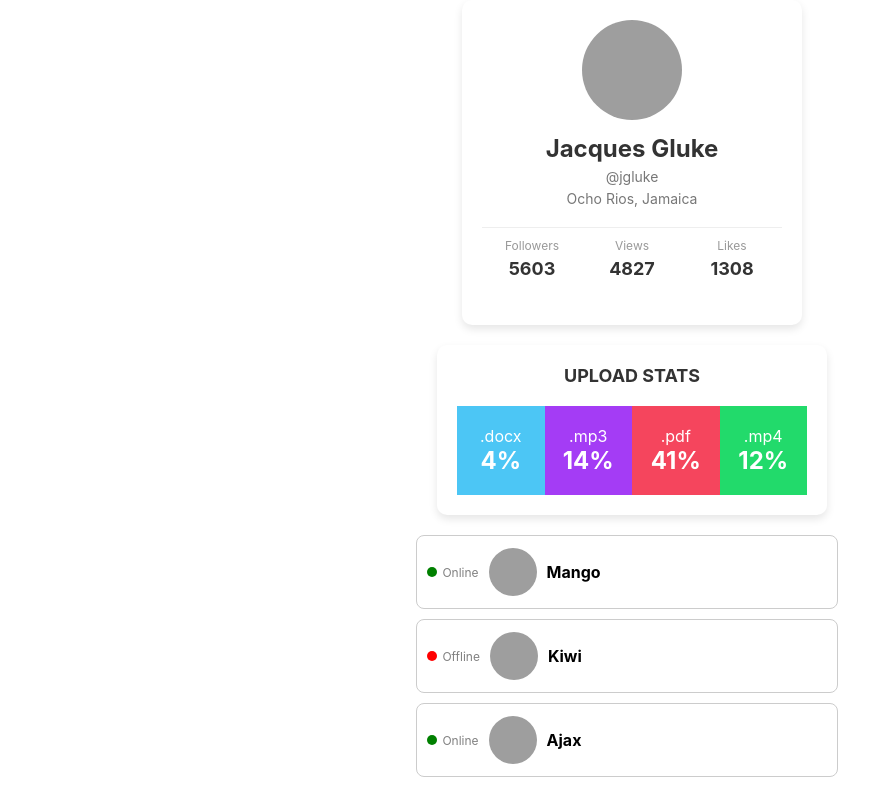
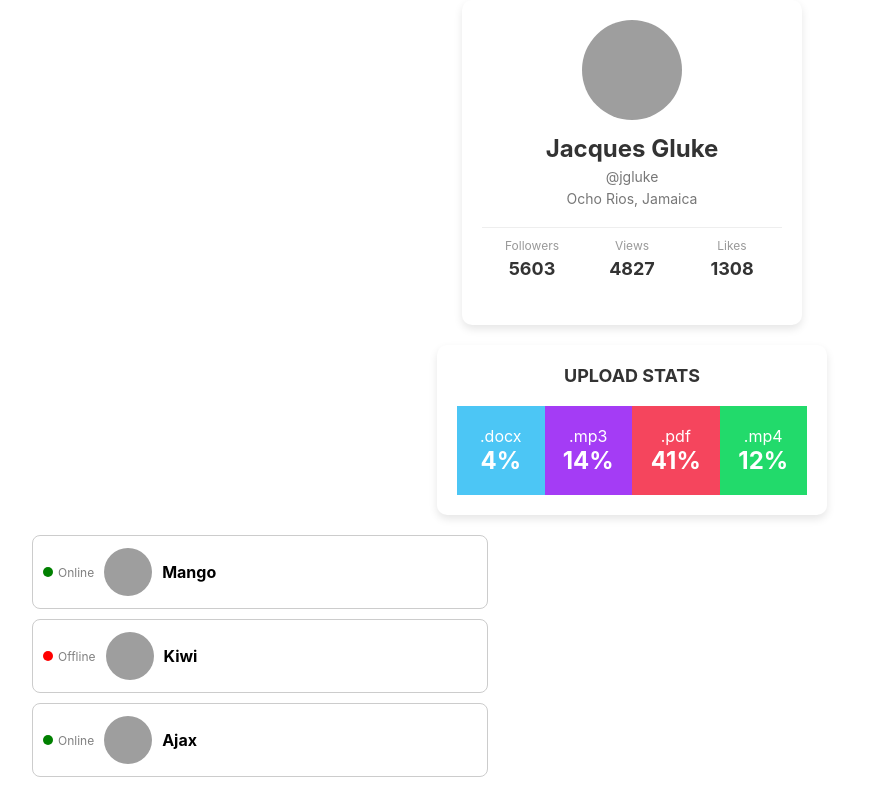
Before and after one commit to Seweryn999/goit-react-hw-01-components, a React (Create React App) app: page / in a window 1280 px wide. Shown: the top 785 px of the page, without its empty margins (8-877 px from the left). Built offline with nearby package versions, Linux system fonts and the light colour scheme; grey boxes are pictures that could not be loaded.

Commit message:
new styles

```diff
--- a/src/components/FriendsList.jsx
+++ b/src/components/FriendsList.jsx
@@ -1,11 +1,13 @@
 import React from 'react';
 import PropTypes from 'prop-types';
 import FriendListItem from './FriendsListItem';
+import styles from './FriendsList';
 
 const FriendList = ({ friends }) => {
   if (!Array.isArray(friends)) return null;
 
   return (
+    <div className={styles.friendListContainer}>
       <ul>
         {friends.map(friend => (
           <FriendListItem
@@ -16,6 +18,7 @@ const FriendList = ({ friends }) => {
           />
         ))}
       </ul>
+    </div>
   );
 };
 
--- a/src/components/FriendsListItem.jsx
+++ b/src/components/FriendsListItem.jsx
@@ -4,6 +4,7 @@ import styles from './FriendsListItem.module.css';
 
 const FriendListItem = ({ avatar, name, isOnline }) => {
   return (
+    <div className={styles.centered}>
       <li className={styles.item}>
         <div className={styles.statusWrapper}>
           <span
@@ -23,6 +24,7 @@ const FriendListItem = ({ avatar, name, isOnline }) => {
         />
         <p className={styles.name}>{name}</p>
       </li>
+    </div>
   );
 };
 
--- a/src/components/FriendsListItem.module.css
+++ b/src/components/FriendsListItem.module.css
@@ -1,16 +1,17 @@
 .item {
   display: flex;
-  margin-left: 31%;
-
   align-items: center;
   padding: 10px;
   border: 1px solid #ccc;
-  width: 400px;
+  width: 35%;
   border-radius: 8px;
   margin-bottom: 10px;
   background-color: #fff;
 }
 
+.centered {
+  justify-content: center;
+}
 .statusWrapper {
   display: flex;
   align-items: center;
@@ -42,6 +43,7 @@
 .name {
   font-size: 16px;
   font-weight: bold;
+  /* margin-right: auto; */
 }
 
 .statusText {
```
Also changed, not shown: src/components/FriendsList.module.css (added). Lines whose indentation alone changed are shown as unchanged.
